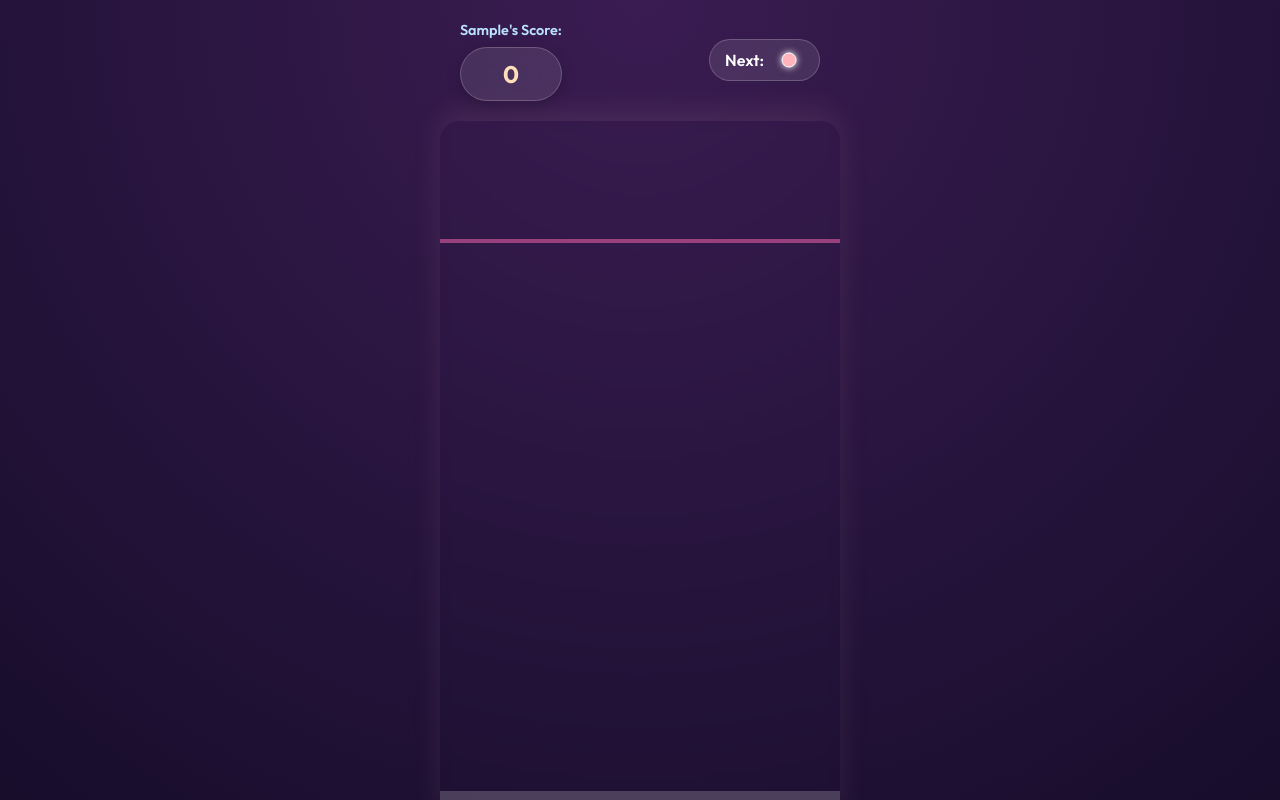
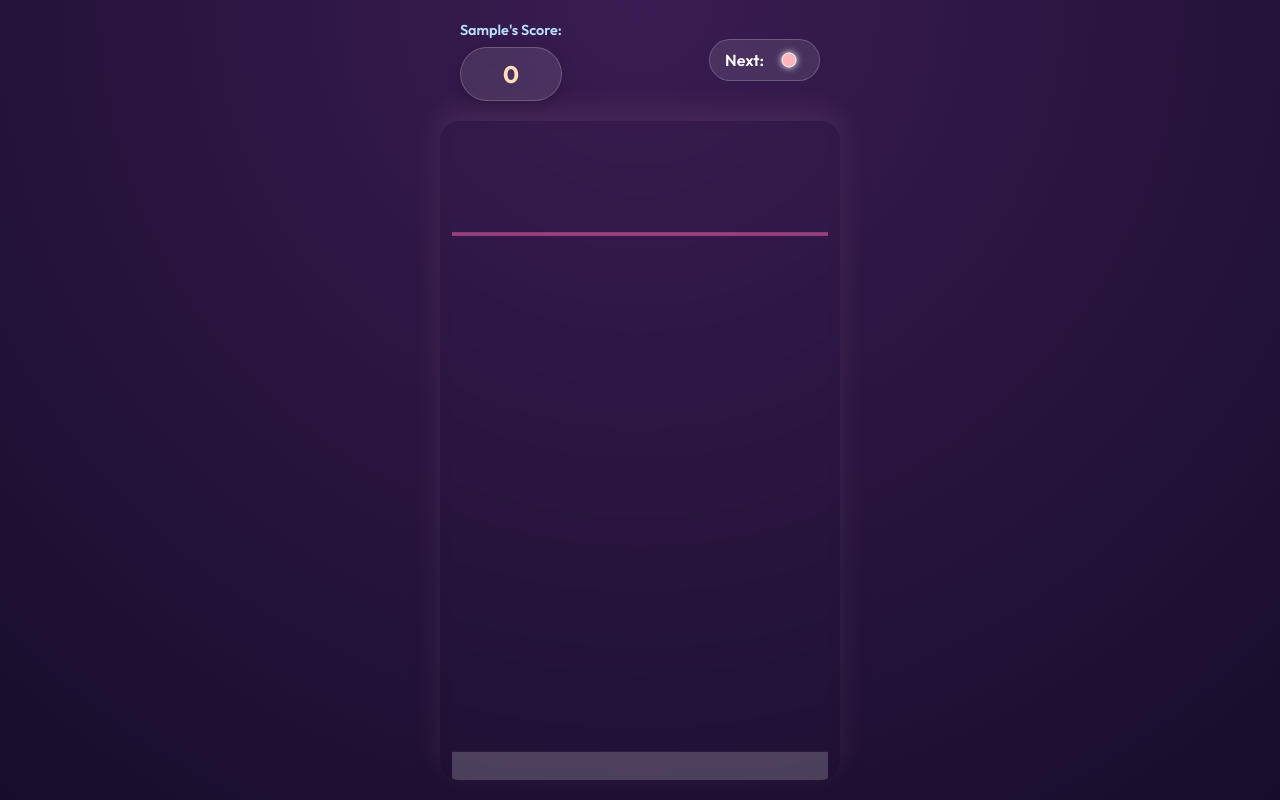
Before and after one commit to Rizwan-1828/cosmic-merge, a React (Vite) app: page / in a window 1280 px wide. Both pictures are taken after typing "Sample" into the empty fields and a click on the button "Play Now 💖". Built offline with nearby package versions, Linux system fonts and the light colour scheme.

Commit message:
Fix CSS flexbox overflow causing canvas bottom to be cut off

```diff
--- a/src/components/GameUI.css
+++ b/src/components/GameUI.css
@@ -70,16 +70,19 @@
   max-width: 400px;
   display: flex;
   justify-content: center;
-  align-items: flex-start;
+  align-items: center; /* Center vertically */
   touch-action: none;
+  min-height: 0; /* CRITICAL: prevents flex child from overflowing container */
+  padding-bottom: 20px; /* Breathing room at bottom */
 }
 
 .game-canvas {
   width: 100%;
+  height: 100%;
   max-height: 100%;
   object-fit: contain;
   background: rgba(255, 255, 255, 0.05);
-  border-radius: 20px 20px 0 0;
+  border-radius: 20px; /* Round all corners since it might not touch the bottom anymore */
   backdrop-filter: blur(5px);
   -webkit-backdrop-filter: blur(5px);
   box-shadow: 0 -10px 30px rgba(255, 182, 193, 0.1);
```
